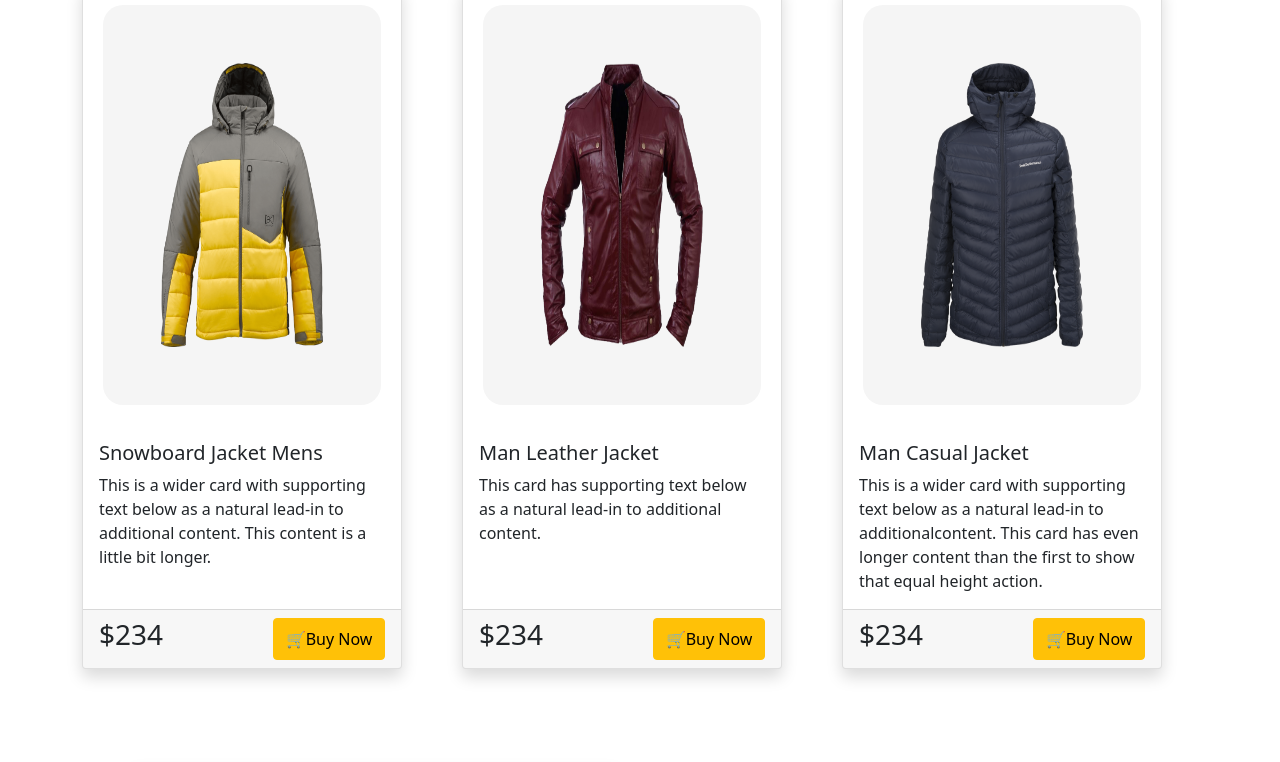
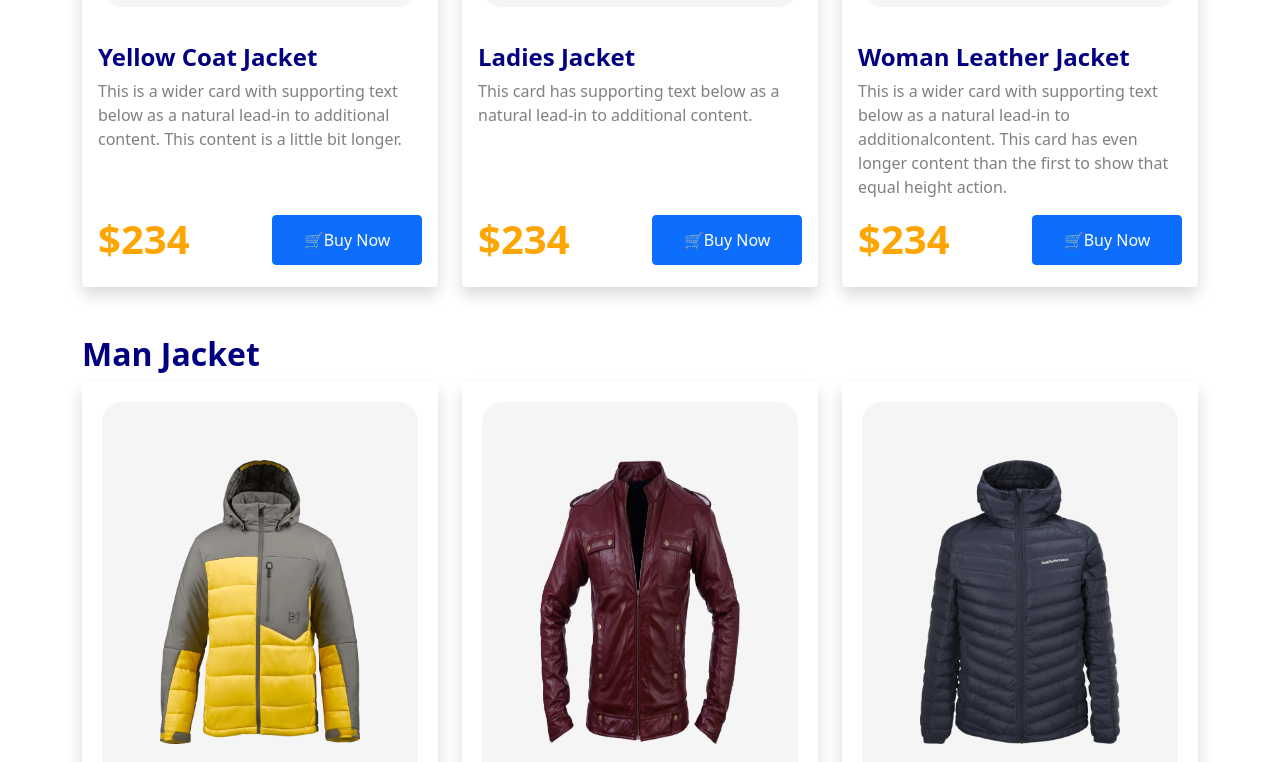
Before and after one commit to QuaziSamiha/second-assignment, a plain HTML site: page index.html in a window 1280 px wide. Shown: the part 1151-1913 px from the top of the page. Drawn offline with nearby package versions, Linux system fonts and the light colour scheme.

Commit message:
done finally

```diff
--- a/index.html
+++ b/index.html
@@ -14,11 +14,12 @@
 <body>
     <header>
         <!-- ----------------------------------Navigation Part End ----------------------------------------------- -->
-        <nav class="navbar navbar-light bg-light navbar-expand-md">
+        <nav class="navbar fixed-top navbar-light bg-light navbar-expand-md mb-5">
             <div class="container">
                 <a class="navbar-brand" href="#">
                     <img src="logo-icon/pengu2.jpg" alt="penguine image">
-                    <span class="text-danger">Penguin</span> <span class="text-primary">Fashion</span>
+                    <span class="text-danger logo-font">Penguin</span> <span
+                        class="text-primary logo-font">Fashion</span>
                 </a>
                 <button class="navbar-toggler navbar-toggler-right" type="button" data-bs-toggle="collapse"
                     data-bs-target="#navbarNav">
@@ -46,18 +47,18 @@
 
     <main>
         <!-- ---------------------First Part with Girl Photo Start ----------------------------------- -->
-        <section>
-            <div class="container">
+        <section id="intro-girl">
+            <div class="container mt-5 pt-5">
                 <div class="row">
-                    <div class="col-12 col-sm-3 col-md-4 col-lg-7 col-xl-7">
+                    <div class="col-12 col-sm-12 col-md-12 col-lg-7 col-xl-7 mt-5 pt-5 ps-5">
                         <h1 class="text-warning">BE THE PENGUINS</h1>
                         <h1 class="text-primary">OF WINTER</h1>
                         <P>Lorem ipsum dolor sit amet consectetur, adipisicing elit. Neque facilis officia fugit
                             corporis
                             consectetur</P>
-                        <button class="btn btn-primary">🛒BUY NOW</button>
+                        <button class="btn btn-primary my-button">🛒BUY NOW</button>
                     </div>
-                    <div class="col-12 col-sm-3 col-md-4 col-lg-5 col-xl-5">
+                    <div class="col-12 col-sm-12 col-md-12 col-lg-5 col-xl-5">
                         <img src="images/girl.png" alt="">
                     </div>
                 </div>
@@ -67,55 +68,55 @@
 
         <!-- ----------------------------------------------Woman Jacket Part Start ---------------------- -->
         <section class="container mt-5">
-            <h3>Women Jacket</h3>
+            <h3 class="head-text">Woman Jacket</h3>
             <div class="row row-cols-1 row-cols-md-3 g-4">
                 <div class="col">
-                    <div class="card h-100 shadow jacket-card">
+                    <div class="card h-100 shadow border-0">
                         <div class="image-style">
                             <img src="images/woman1.png" class="card-img-top p-5" alt="...">
                         </div>
                         <div class="card-body">
-                            <h5 class="card-title">Yellow Coat Jacket</h5>
+                            <h4 class="card-title head-text">Yellow Coat Jacket</h4>
                             <p class="card-text">This is a wider card with supporting text below as a natural lead-in to
                                 additional content. This content is a little bit longer.</p>
                         </div>
-                        <div class="card-footer d-flex justify-content-between jacket-card-footer">
-                            <h3>$234</h3>
-                            <button class="btn btn-warning">🛒Buy Now</button>
+                        <div class="ps-3 pe-3 pb-3 d-flex justify-content-between">
+                            <h3 class="price">$234</h3>
+                            <button class="btn btn-primary my-button">🛒Buy Now</button>
                         </div>
                     </div>
                 </div>
                 <div class="col">
-                    <div class="card h-100 shadow jacket-card">
+                    <div class="card h-100 shadow border-0 ">
                         <div class="image-style">
                             <img src="images/woman2.png" class="card-img-top p-5" alt="...">
                         </div>
                         <div class="card-body">
-                            <h5 class="card-title">Ladies Jacket</h5>
+                            <h4 class="card-title head-text">Ladies Jacket</h4>
                             <p class="card-text">This card has supporting text below as a natural lead-in to additional
                                 content.</p>
                         </div>
-                        <div class="card-footer d-flex justify-content-between jacket-card-footer">
-                            <h3>$234</h3>
-                            <button class="btn btn-warning">🛒Buy Now</button>
+                        <div class="ps-3 pe-3 pb-3 d-flex justify-content-between">
+                            <h3 class="price">$234</h3>
+                            <button class="btn btn-primary my-button">🛒Buy Now</button>
                         </div>
                     </div>
                 </div>
                 <div class="col">
-                    <div class="card h-100 shadow jacket-card">
+                    <div class="card h-100 shadow border-0">
                         <div class="image-style">
                             <img src="images/woman3.png" class="card-img-top p-5" alt="...">
                         </div>
                         <div class="card-body">
-                            <h5 class="card-title">Woman Leather Jacket</h5>
+                            <h4 class="card-title head-text">Woman Leather Jacket</h4>
                             <p class="card-text">This is a wider card with supporting text below as a natural lead-in to
                                 additionalcontent. This card has even longer content than the first to show that equal
                                 height
                                 action.</p>
                         </div>
-                        <div class="card-footer d-flex justify-content-between" class=" jacket-card-footer">
-                            <h3>$234</h3>
-                            <button class="btn btn-warning">🛒Buy Now</button>
+                        <div class="ps-3 pe-3 pb-3 d-flex justify-content-between">
+                            <h3 class="price">$234</h3>
+                            <button class="btn btn-primary my-button">🛒Buy Now</button>
                         </div>
                     </div>
                 </div>
@@ -125,55 +126,55 @@
 
         <!-- ----------------------------------------------Man Jacket Part Start ---------------------- -->
         <section class="container mt-5">
-            <h3>Man Jacket</h3>
+            <h2 class="head-text">Man Jacket</h2>
             <div class="row row-cols-1 row-cols-md-3 g-4">
                 <div class="col">
-                    <div class="card h-100 shadow jacket-card">
+                    <div class="card h-100 shadow border-0">
                         <div class="image-style">
                             <img src="images/man1.png" class="card-img-top p-5" alt="...">
                         </div>
                         <div class="card-body">
-                            <h5 class="card-title">Snowboard Jacket Mens</h5>
+                            <h4 class="card-title head-text">Snowboard Jacket Mens</h4>
                             <p class="card-text">This is a wider card with supporting text below as a natural lead-in to
                                 additional content. This content is a little bit longer.</p>
                         </div>
-                        <div class="card-footer d-flex justify-content-between jacket-card-footer">
-                            <h3>$234</h3>
-                            <button class="btn btn-warning">🛒Buy Now</button>
+                        <div class="ps-3 pe-3 pb-3 d-flex justify-content-between">
+                            <h3 class="price">$234</h3>
+                            <button class="btn btn-primary my-button">🛒Buy Now</button>
                         </div>
                     </div>
                 </div>
                 <div class="col">
-                    <div class="card h-100 shadow jacket-card">
+                    <div class="card h-100 shadow border-0">
                         <div class="image-style">
                             <img src="images/man2.png" class="card-img-top p-5" alt="...">
                         </div>
                         <div class="card-body">
-                            <h5 class="card-title">Man Leather Jacket</h5>
+                            <h4 class="card-title head-text">Man Leather Jacket</h4>
                             <p class="card-text">This card has supporting text below as a natural lead-in to additional
                                 content.</p>
                         </div>
-                        <div class="card-footer d-flex justify-content-between jacket-card-footer">
-                            <h3>$234</h3>
-                            <button class="btn btn-warning">🛒Buy Now</button>
+                        <div class="ps-3 pe-3 pb-3 d-flex justify-content-between">
+                            <h3 class="price">$234</h3>
+                            <button class="btn btn-primary my-button">🛒Buy Now</button>
                         </div>
                     </div>
                 </div>
                 <div class="col">
-                    <div class="card h-100 shadow jacket-card">
+                    <div class="card h-100 shadow border-0">
                         <div class="image-style">
                             <img src="images/man3.png" class="card-img-top p-5" alt="...">
                         </div>
                         <div class="card-body">
-                            <h5 class="card-title">Man Casual Jacket</h5>
+                            <h4 class="card-title head-text">Man Casual Jacket</h4>
                             <p class="card-text">This is a wider card with supporting text below as a natural lead-in to
                                 additionalcontent. This card has even longer content than the first to show that equal
                                 height
                                 action.</p>
                         </div>
-                        <div class="card-footer d-flex justify-content-between" class=" jacket-card-footer">
-                            <h3>$234</h3>
-                            <button class="btn btn-warning">🛒Buy Now</button>
+                        <div class="ps-3 pe-3 pb-3 d-flex justify-content-between">
+                            <h3 class="price">$234</h3>
+                            <button class="btn btn-primary my-button">🛒Buy Now</button>
                         </div>
                     </div>
                 </div>
@@ -189,21 +190,21 @@
                         <div class="shadow d-flex justify-content-around my-card m-5 p-3">
                             <img src="logo-icon/logo-4.png">
                             <div class="ps-4">
-                                <h5>Find the Perfect Fit</h5>
+                                <h5 class="head-text">Find the Perfect Fit</h5>
                                 <p>Lorem ipsum dolor, sit amet consectetur adipisicing elit. Quasi, totam.</p>
                             </div>
                         </div>
                         <div class="shadow d-flex justify-content-around my-card m-5 p-3">
                             <img src="logo-icon/logo-5.png">
                             <div class="ps-4">
-                                <h5>Free Exchanges</h5>
+                                <h5 class="head-text">Free Exchanges</h5>
                                 <p>Lorem ipsum dolor, sit amet consectetur adipisicing elit. Quasi, totam.</p>
                             </div>
                         </div>
                         <div class="shadow d-flex justify-content-around my-card m-5 p-3">
                             <img src="logo-icon/logo-6.png">
                             <div class="ps-4">
-                                <h5>Comtact Our Sellers</h5>
+                                <h5 class="head-text">Comtact Our Sellers</h5>
                                 <p>Lorem ipsum dolor, sit amet consectetur adipisicing elit. Quasi, totam.</p>
                             </div>
                         </div>
--- a/style.css
+++ b/style.css
@@ -4,11 +4,10 @@ a{
 h3{
     font-weight: bold;
 }
-.jacket-card{
-    width: 90%;
-    border: 0;
-    border-radius: 15px;
+p{
+    color: grey;
 }
+/* ----------------------------for woman and man jacket photo -------------------- */
 .image-style{
     padding: 10px;
     margin: 20px;
@@ -16,15 +15,37 @@ h3{
     background-color: whitesmoke;
     border-radius: 20px;
 }
-
 .image-style img{
     height: 100%;
 }
-.jacket-card-footer{
-    background-color: white;
-    border: 0;
-}
+
+/* --------------------------- for last part -------------------------- */
 .my-card{
     width: 90%;
     border-radius: 10px;
 }
+/* ------------------for background color of introduction part ------------------------- */
+#intro-girl{
+    height: 600px;
+    background-color: rgb(252, 230, 203);
+}
+/* ----------------------------for button style---------------------- */
+.my-button{
+    width: 150px;
+    height: 50px;
+}
+/* ---------------------------- for headings font color and to do font bold ------------------ */
+.head-text{
+    font-weight: bold;
+    color: navy;
+}
+/* ---------------------------------for price number in woman and man jacker--------------- */
+.price{
+    font-weight: bold;
+    font-size: 40px;
+    color: orange;
+}
+/* -----------------------------------for logo font ---------------------------------- */
+.logo-font{
+    font-size: 30px;
+}
```
